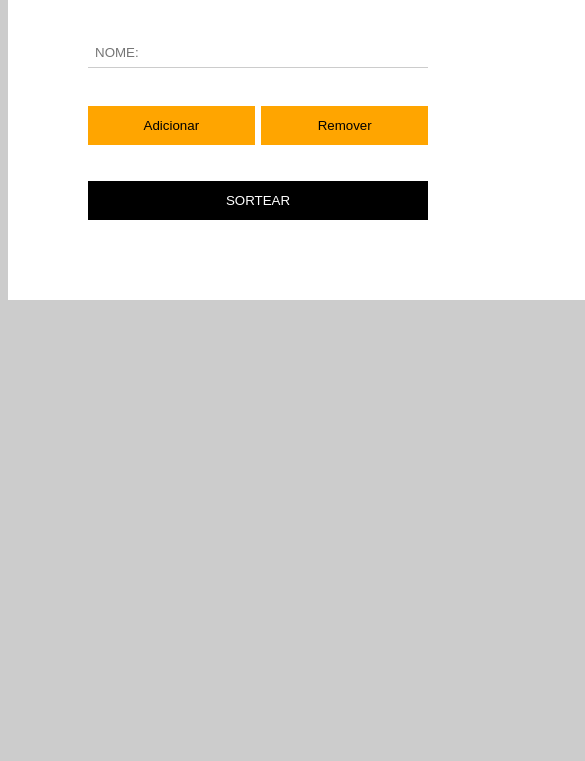
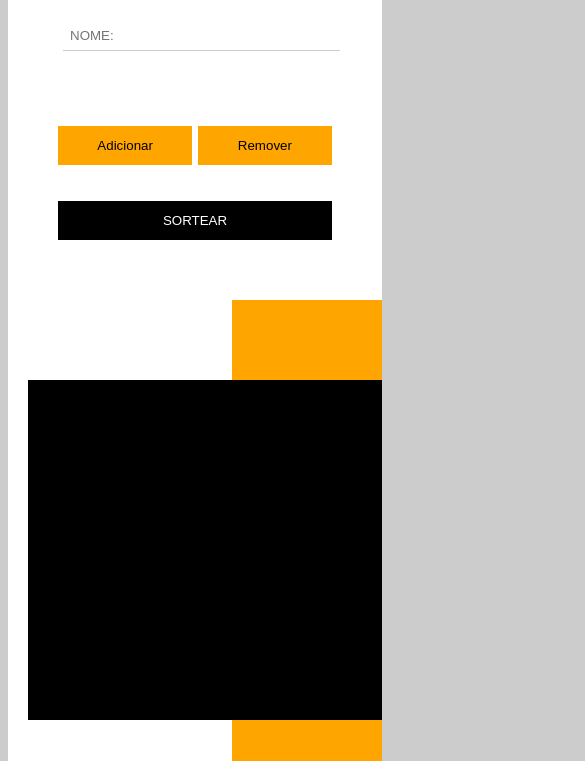
Before and after one commit to HugoVictor1/Sorteio7, a plain HTML site: page index.html in a window 390 px wide. Shown: the part 208-969 px from the top of the page, 585 px wide, since content can reach past the window. Before the commit the page ends 844 px from the top, so only its background shows below. Drawn offline with Linux system fonts and the light colour scheme.

Commit message:
Update style.css

```diff
--- a/style.css
+++ b/style.css
@@ -49,8 +49,8 @@ input{
     border: none;
     border-bottom: solid 1px #ccc;
     background-color: white;
+}
 
-}
 #btn{
     position: absolute;
     width: 100%;
@@ -137,11 +137,109 @@ li{
     padding: 5px;
     margin: 3px 0;
     border-radius: 3px;
-
 }
 
 #nomes h3{
     margin: 3px;
     color: indigo;
+}
+/* first commit*/
+@media screen and (max-width: 1010px){
+
+    #container{
+        width: 95%;
+        margin: auto;
+        height: 500px;
+    }
+
+    #left{
+        padding: 80px 45px;
+    }
+
+    #nomes{
+        width: 95%;
+        margin: auto;
+    }
+}
+
+
+@media screen and (max-width: 890px){
+
+    #container{
+        width: 95%;
+    }
+
+    #left{
+        padding: 80px 20px;
+    }
+
+    #info{
+        left: 50px;
+    }
+
+    #nomes{
+        width: 80%;
+        margin: auto;
+    }
+}
+
+@media screen and (max-width: 773px){
+
+
+    #container{
+        width: 100%;
+    }
+
+    #left{
+        padding: 80px 10px;
+    }
+
+    #info{
+        left: 50px;
+    }
+
+    #nomes{
+        width: 100%;
+        margin: auto;
+    }
 
 }
+
+@media screen and (max-width: 673px){
+
+
+    #container{
+        width: 100%;
+    }
+
+    #left{
+        padding: 80px 5px;
+    }
+
+    #info{
+        left: 20px;
+    }
+
+    #left{
+        width: 100%;
+        height: 100%;
+        padding: 80px;
+    }
+
+    input{
+        margin: 5px;
+    }
+
+    #right{
+        width: 100%;;
+        height: 100%;
+    }
+
+    #nomes{
+        width: 100%;
+    }
+
+    #left{
+        padding: 60px 50px;
+    }
+}
```
